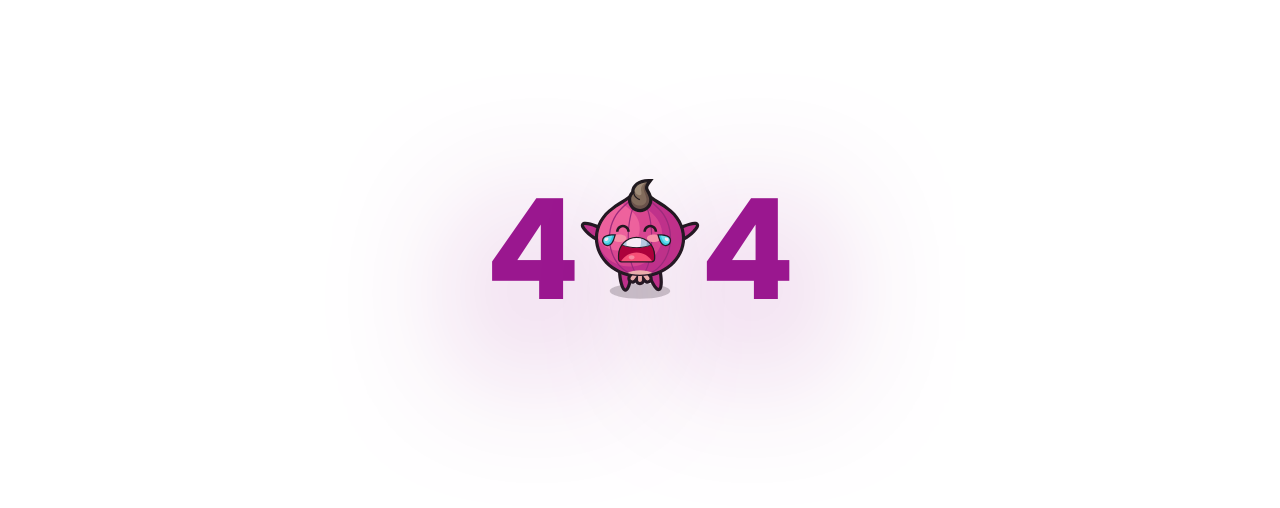
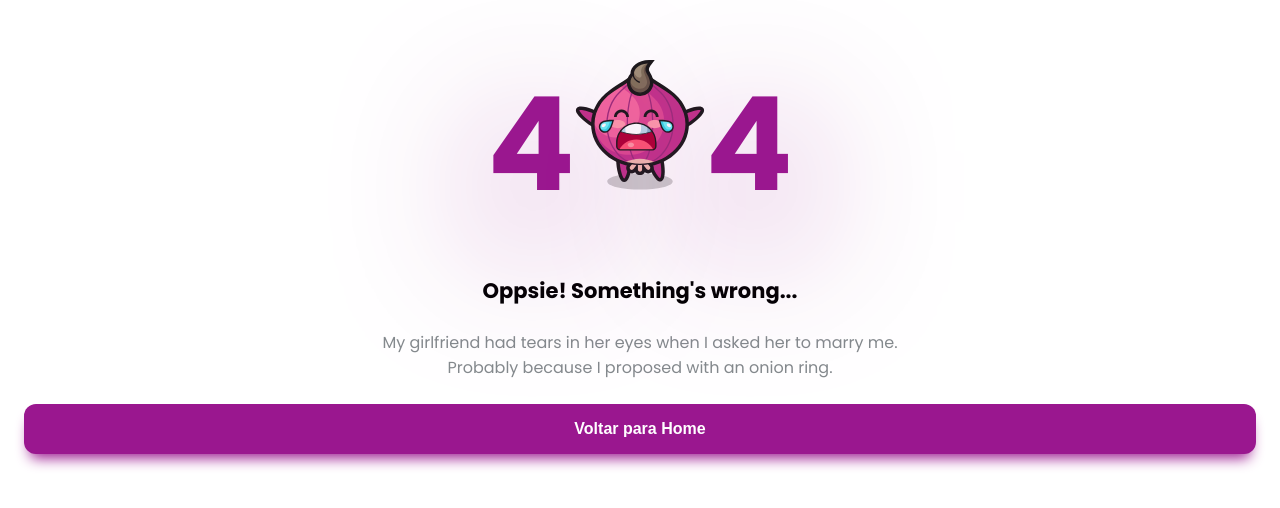
Before and after one commit to jadir-junior/cebs-frontend, an Angular app: page / in a window 1280 px wide. Shown: the part 150-658 px from the top of the page. Built offline with nearby package versions, Linux system fonts and the light colour scheme.

Commit message:
:sparkles: screen of not found

```diff
--- a/src/app/components/external/text/text.component.ts
+++ b/src/app/components/external/text/text.component.ts
@@ -3,7 +3,7 @@ import { Component, Input } from '@angular/core'
 @Component({
   selector: 'cebs-text',
   template: `
-    <p [ngClass]="{ 'dark-gray': color === 'dark-gray' }">
+    <p [ngClass]="{ 'dark-gray': color === 'dark-gray', 'font-large': size === 'large' }">
       <ng-content></ng-content>
     </p>
   `,
@@ -12,9 +12,14 @@ import { Component, Input } from '@angular/core'
       .dark-gray {
         color: var(--text-dark-gray);
       }
+
+      .font-large {
+        font-size: 16px;
+      }
     `,
   ],
 })
 export class TextComponent {
   @Input() color: 'dark-gray' = 'dark-gray'
+  @Input() size: 'default' | 'large' = 'default'
 }
--- a/src/app/components/internal/four-zero-four/four-zero-four.component.ts
+++ b/src/app/components/internal/four-zero-four/four-zero-four.component.ts
@@ -5,14 +5,14 @@ import { Component } from '@angular/core'
   template: `
     <div class="four-zero-four">
       <span>4</span>
-      <cebs-mascot [width]="120" [height]="120"></cebs-mascot>
+      <cebs-mascot [width]="130" [height]="130"></cebs-mascot>
       <span>4</span>
     </div>
   `,
   styles: [
     `
       .four-zero-four {
-        font-size: 140px;
+        font-size: 130px;
         font-weight: bold;
         color: var(--primary-color);
 
--- a/src/app/modules/page-not-found/page-not-found.component.ts
+++ b/src/app/modules/page-not-found/page-not-found.component.ts
@@ -4,8 +4,36 @@ import { Component } from '@angular/core'
   selector: 'app-page-not-found',
   template: `
     <cebs-container>
-      <cebs-four-zero-four></cebs-four-zero-four>
+      <div class="four-zero-four">
+        <cebs-four-zero-four></cebs-four-zero-four>
+      </div>
+      <div class="text">
+        <cebs-title>Oppsie! Something's wrong...</cebs-title>
+      </div>
+      <div class="text">
+        <cebs-text size="large">
+          My girlfriend had tears in her eyes when I asked her to marry me. <br />
+          Probably because I proposed with an onion ring.
+        </cebs-text>
+      </div>
+      <div style="width: 100%;">
+        <cebs-button routerLink="/" color="primary" [block]="true">
+          Voltar para Home
+        </cebs-button>
+      </div>
     </cebs-container>
   `,
+  styles: [
+    `
+      .four-zero-four {
+        margin-bottom: 32px;
+      }
+
+      .text {
+        text-align: center;
+        margin-bottom: 24px;
+      }
+    `,
+  ],
 })
 export class PageNotFoundComponent {}
```
